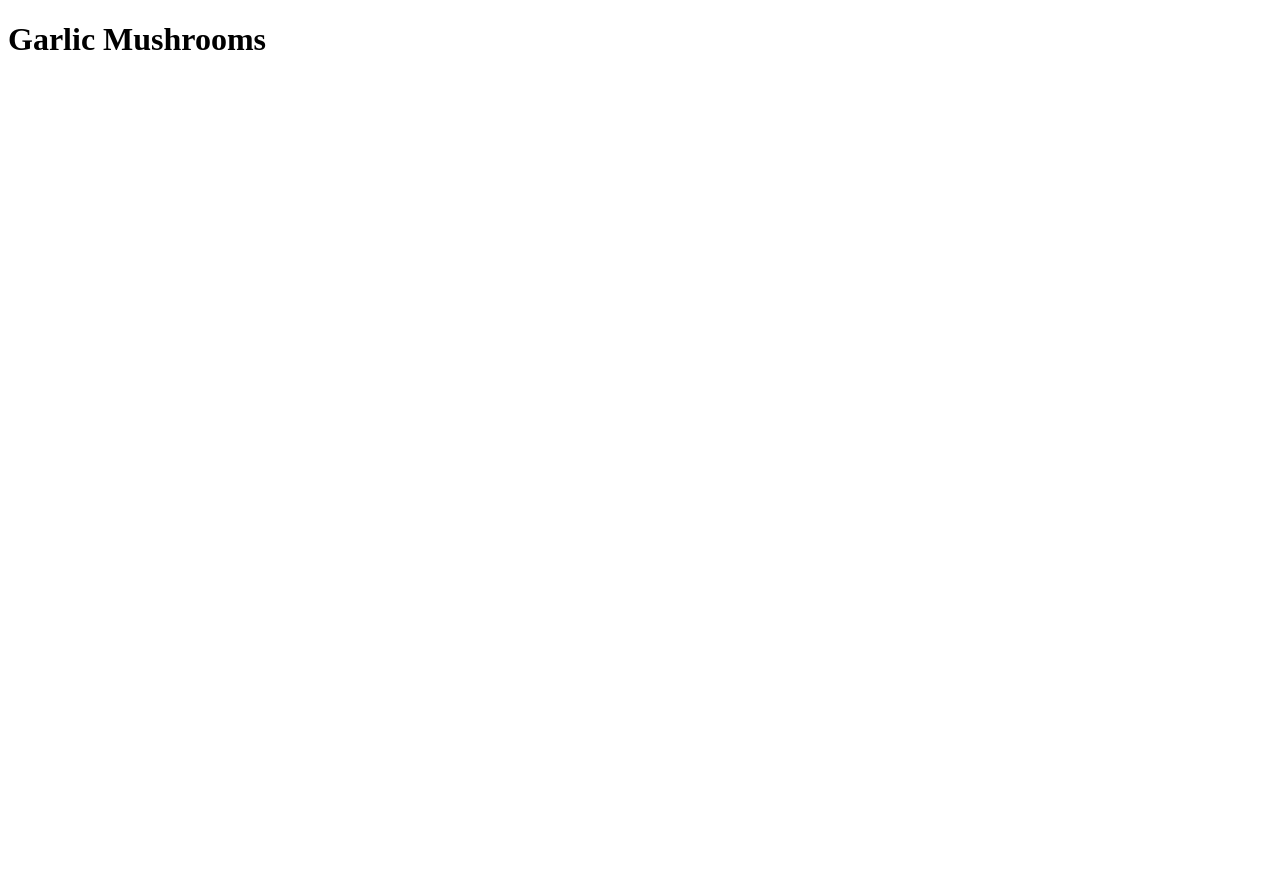
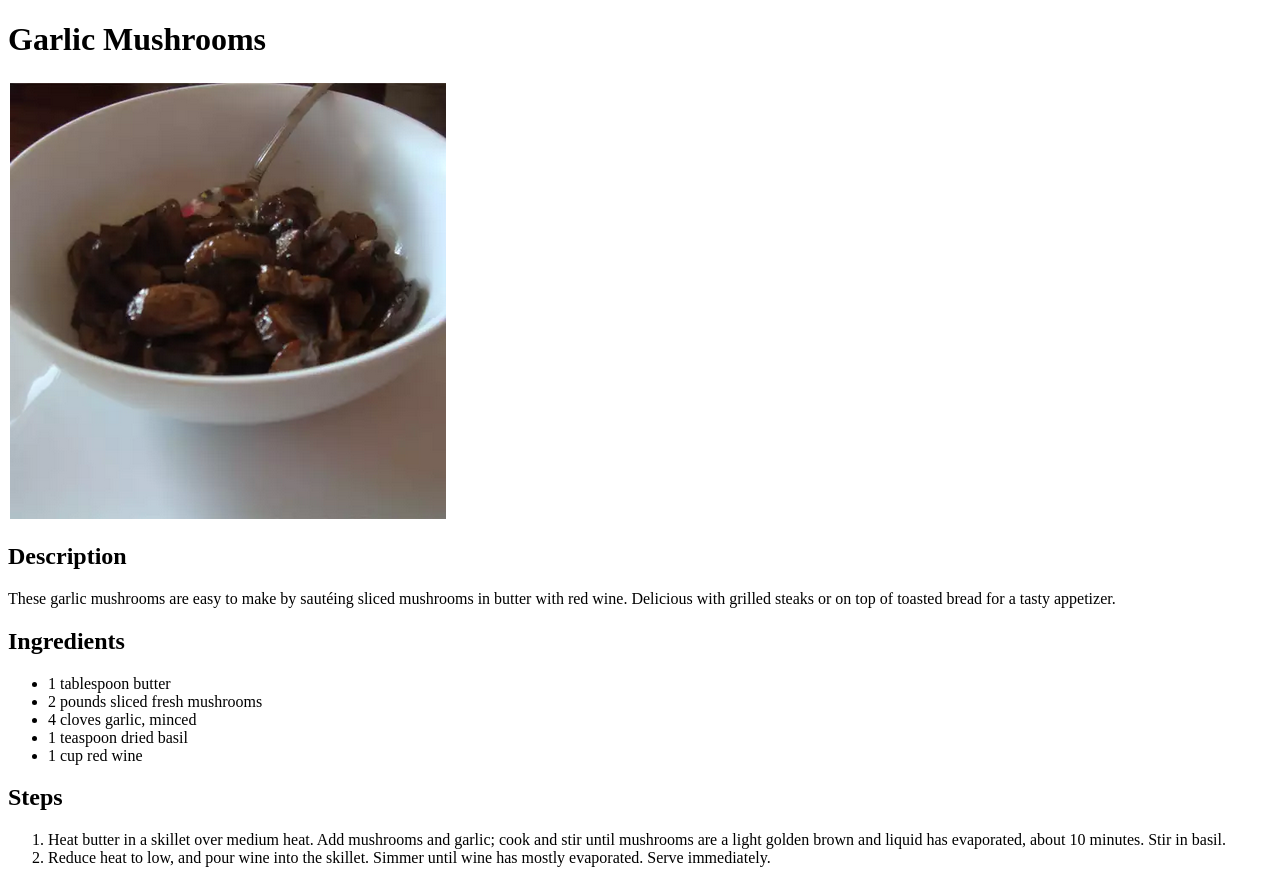
Before and after one commit to apala-sh/odin-recipes, a plain HTML site: page recipes/Garlic_Mushrooms.html in a window 1280 px wide. Before the commit the page ends 800 px from the top, so only its background shows below. Drawn offline with Linux system fonts and the light colour scheme.

Commit message:
Added all the 3 recipes

```diff
--- a/recipes/Garlic_Mushrooms.html
+++ b/recipes/Garlic_Mushrooms.html
@@ -7,5 +7,24 @@
 </head>
 <body>
     <h1>Garlic Mushrooms</h1>
+    <img src="../images/Garlic_Mushrooms.png" alt="Garlic Mushrooms">
+
+    <h2>Description</h2>
+    <p>These garlic mushrooms are easy to make by sautéing sliced mushrooms in butter with red wine. Delicious with grilled steaks or on top of toasted bread for a tasty appetizer.</p>
+
+    <h2>Ingredients</h2>
+    <ul>
+        <li>1 tablespoon butter</li>
+        <li>2 pounds sliced fresh mushrooms</li>
+        <li>4 cloves garlic, minced</li>
+        <li>1 teaspoon dried basil</li>
+        <li>1 cup red wine</li>
+    </ul>
+
+    <h2>Steps</h2>
+    <ol>
+        <li>Heat butter in a skillet over medium heat. Add mushrooms and garlic; cook and stir until mushrooms are a light golden brown and liquid has evaporated, about 10 minutes. Stir in basil. </li>
+        <li>Reduce heat to low, and pour wine into the skillet. Simmer until wine has mostly evaporated. Serve immediately. </li>
+    </ol>
 </body>
 </html>
```
Also changed, not shown: recipes/Easy_Roasted_Broccoli.html (+1 -1 lines), recipes/Glazed_Carrots.html (+18 -0 lines).
